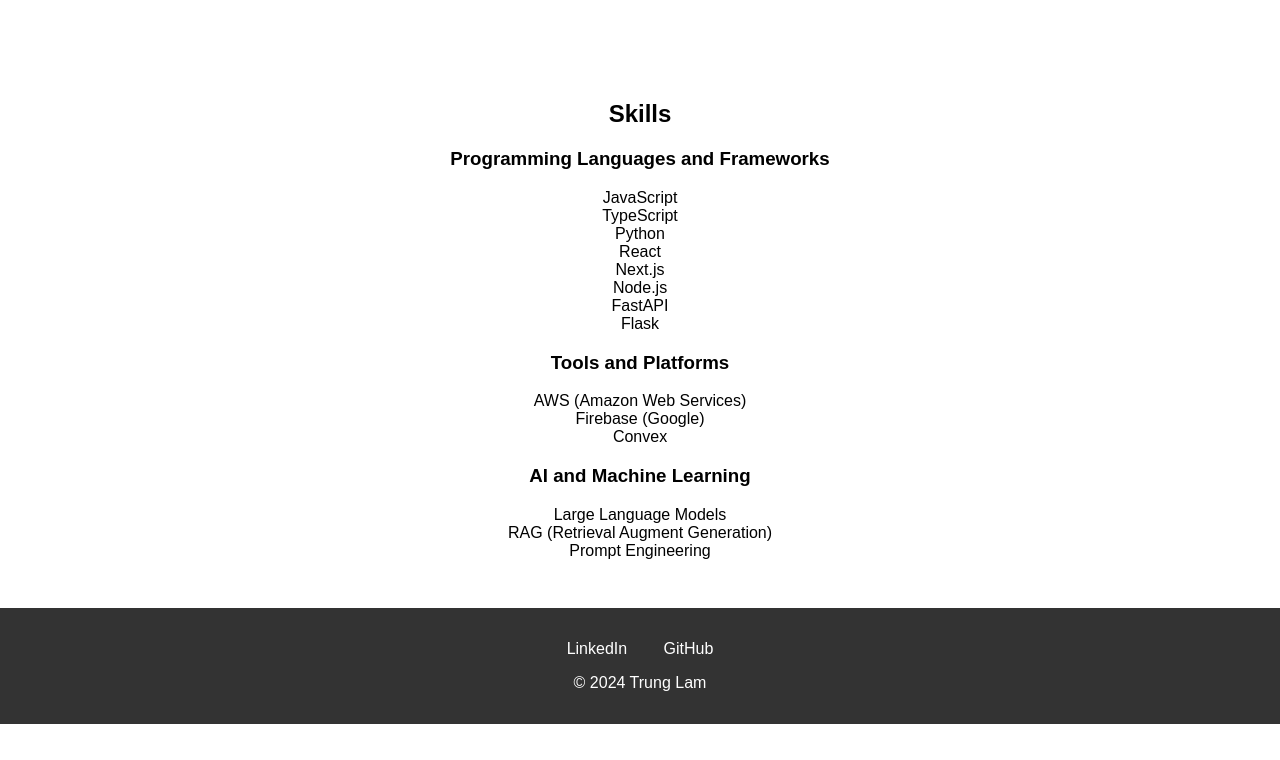
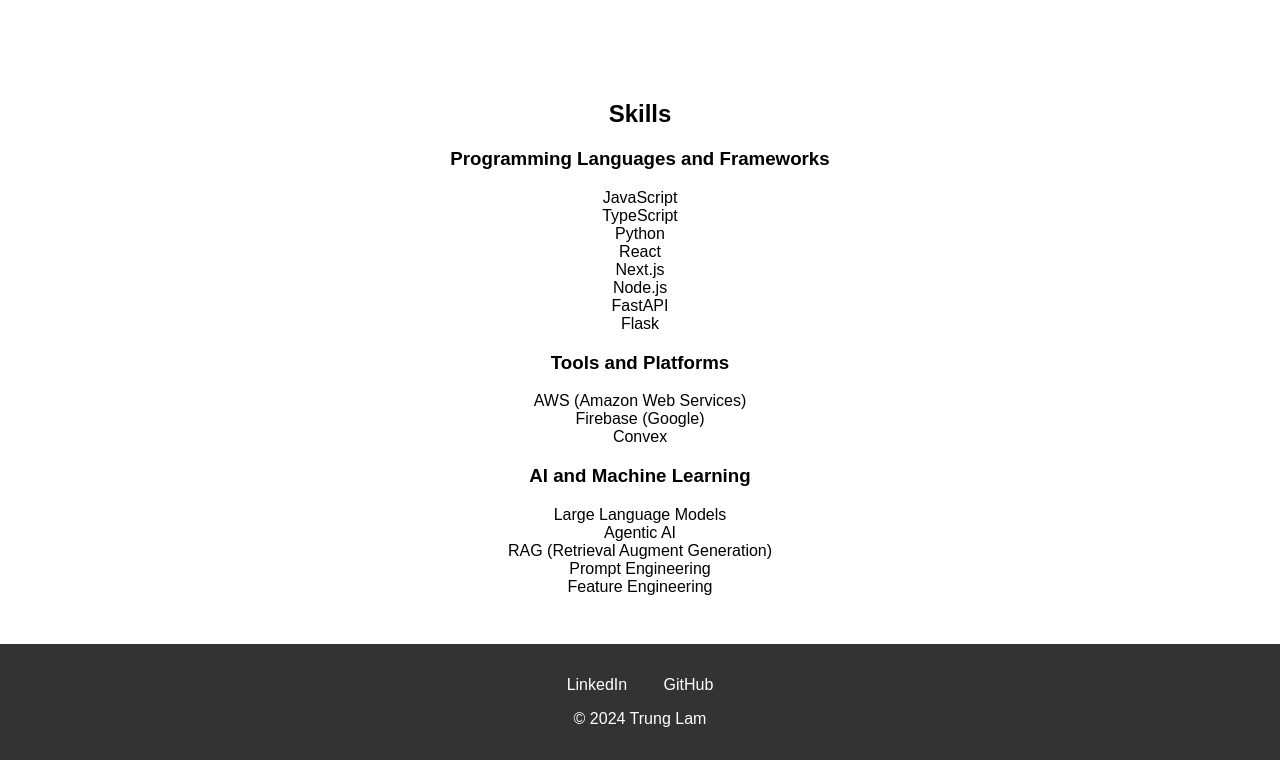
Before and after one commit to trunglam7/trunglam, a plain HTML site: page index.html in a window 1280 px wide. Shown: the part 4136-4896 px from the top of the page. Before the commit the page ends 4860 px from the top, so only its background shows below. Drawn offline with Linux system fonts and the light colour scheme.

Commit message:
added more skills

```diff
--- a/index.html
+++ b/index.html
@@ -181,8 +181,10 @@
         <h3>AI and Machine Learning</h3>
         <ul>
             <li>Large Language Models</li>
+            <li>Agentic AI</li>
             <li>RAG (Retrieval Augment Generation)</li>
             <li>Prompt Engineering</li>
+            <li>Feature Engineering</li>
         </ul>
 
     </section>
```
